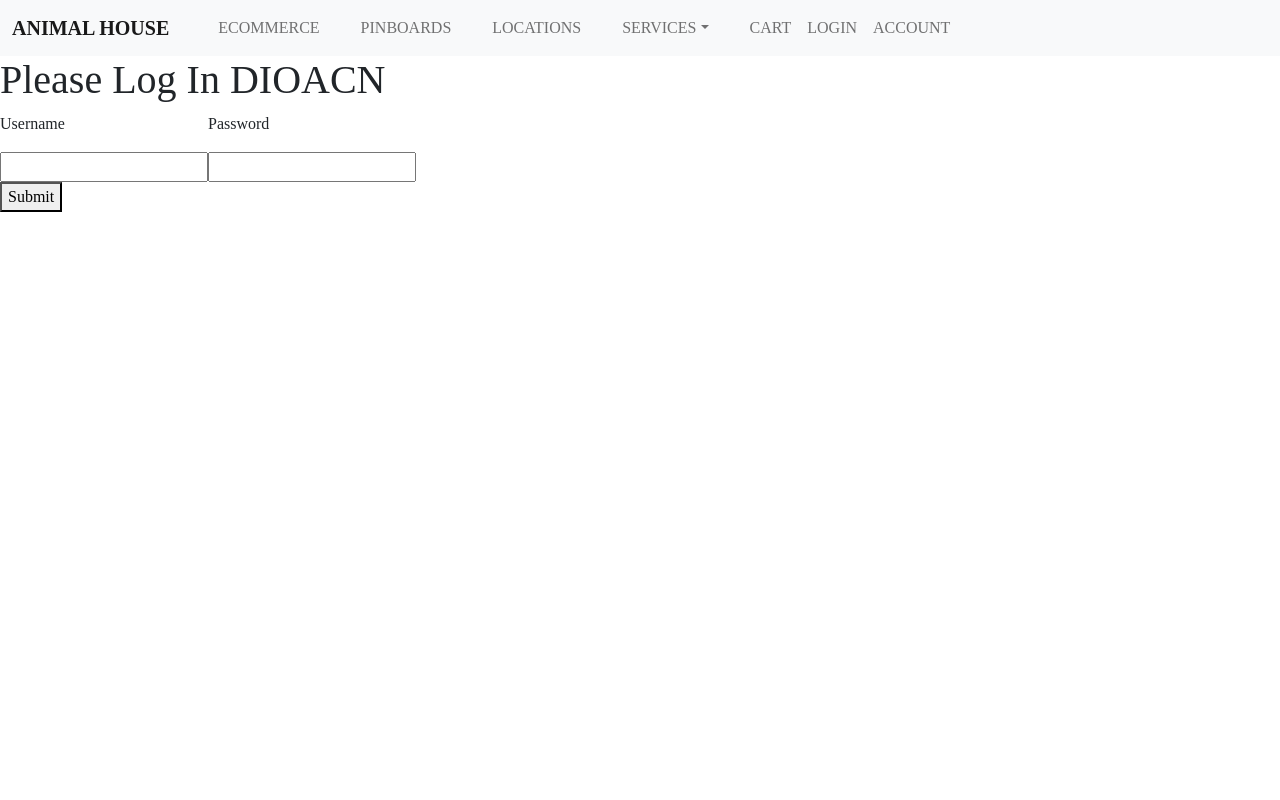
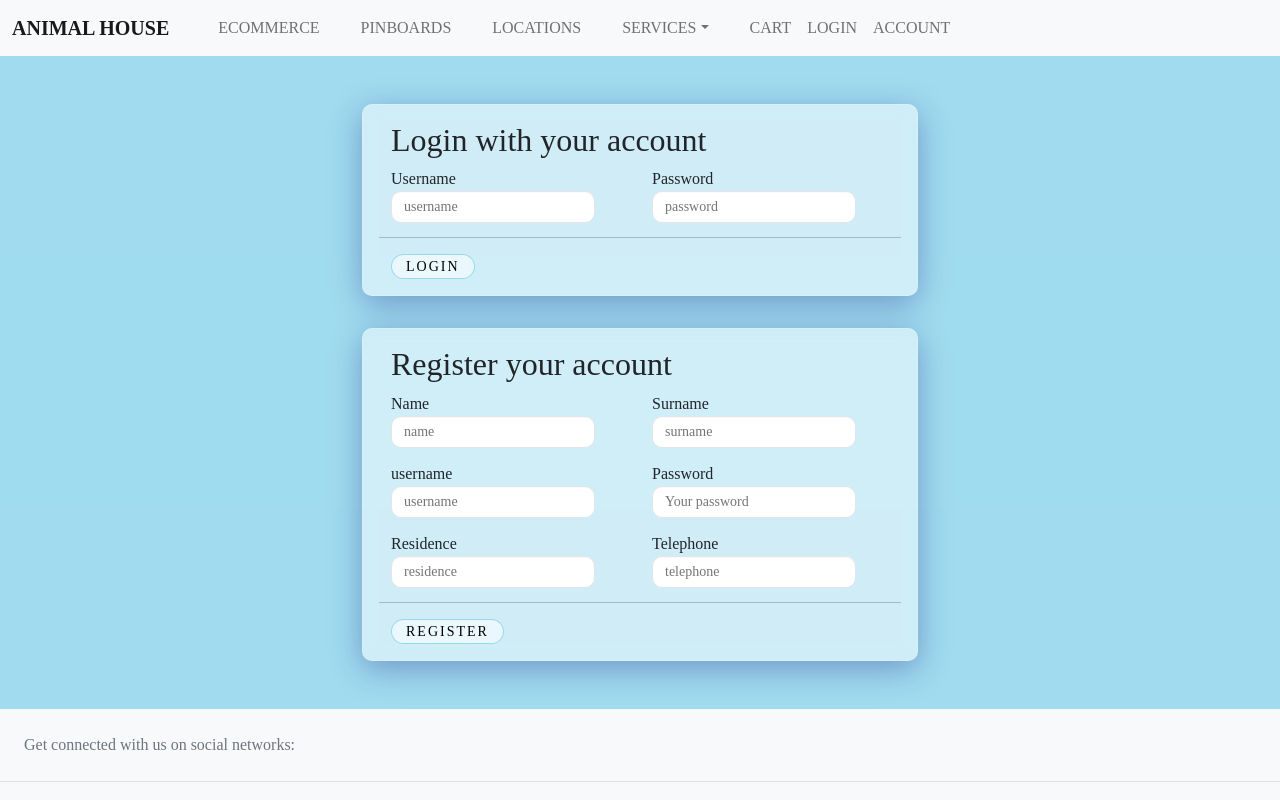
Before and after one commit to ireneburri/AnimalHouse, a React (Create React App) app in the folder front/: page /login in a window 1280 px wide. Shown: the top 800 px of the page. Built offline with nearby package versions, Linux system fonts and the light colour scheme; a web font is replaced by a local one.

Commit message:
registrazione

```diff
--- a/front/src/components/Card/animalCard.jsx
+++ b/front/src/components/Card/animalCard.jsx
@@ -1,29 +1,60 @@
+import axios from 'axios';
 import React, { Component } from 'react';
+import styled from 'styled-components';
 import dogimg from '../../img/dog.jpg'
 
+const MyButton = styled.button`
+    display: inline-block;
+    border: 0;
+    text-decoration: none;
+    border-radius: 12px;
+    background-color: rgba(97, 196, 229, 0.5);
+    border: 1px solid rgba(255,255,255,0.1);
+    backdrop-filter: blur(30px);
+    color: black;
+    font-size: 12px;
+    cursor: pointer;
+    text-transform: uppercase;
+    &:hover{
+        background-color: rgba(97, 196, 229, 0.6);
+    }
+`
 
-class AnimalCard extends Component {
+function AnimalCard (props){
 
-    render() {
+        function deleteAnimal(){
+            axios.delete(`http://site212224.tw.cs.unibo.it/animal/${props.id}`
+            ).then(res => {
+                console.log(res)
+                window.location.reload(false);
+            })
+        }
+
         return (
-            <div className="min-h-screen w-full bg-gray-300" style={{ margin: "1em", width: "90%"}}>
+            <div className="min-h-screen w-full bg-gray-300" style={{ margin: "1em", width: "90%" }}>
                 <div className="max-w-screen-md mx-auto px-10 pt-20">
-                    <div className="bg-white md:h-48 rounded-lg shadow-md flex flex-wrap flex-col-reverse md:flex-col" style={{display: "flex"}}>
-                        <div className="col-lg-6" style={{padding: '2em'}}>
-                            <h5>{this.props.name}</h5>
-                            <div> Breed: {this.props.breed} </div>
-                            <div> Sex: {this.props.sex} </div>
-                            <div> Age: {this.props.age} </div>
+                    <div className="bg-white md:h-48 rounded-lg shadow-md flex flex-wrap flex-col-reverse md:flex-col" style={{ display: "flex" }}>
+
+                        <div className="col-lg-6" style={{ padding: '2em' }}>
+                            <h5>{props.name}</h5>
+                            <div> Breed: {props.breed} </div>
+                            <div> Sex: {props.sex} </div>
+                            <div> Age: {props.age} </div>
                         </div>
-                        <div className="col-lg-6" style={{alignItems: "flex-end"}}>
+
+                        <div className="col-lg-5" style={{ alignItems: "flex-end" }}>
                             <img src={dogimg} className="card-img-top" alt="..." />
+                        </div>
+
+                        <div className="col-lg-1" style={{marginTop: '0.5em'}}>
+                            <MyButton onClick={() => deleteAnimal()}> X </MyButton>
                         </div>
                     </div>
 
                 </div>
+
             </div>
         );
-    }
 }
 
 export default AnimalCard;
--- /dev/null
+++ b/front/src/components/Login/login.jsx
@@ -0,0 +1,213 @@
+import React, { useState } from 'react';
+import { useLocation, useNavigate, Navigate } from 'react-router-dom';
+import axios from 'axios';
+import styled from 'styled-components';
+
+const Container = styled.div`
+	box-sizing: border-box;
+	display: flex;
+    justify-content: center;
+    align-items: center;
+    background-color: rgba(97, 196, 229, 0.6);
+    padding: 2em;
+    @media (min-width: 1024px) {
+        padding-left: 6em;
+        padding-right: 6em;
+}
+`
+
+const Form = styled.form`
+    justify-content: center;
+    background: rgba( 255, 255, 255, 0.5 );
+    box-shadow: 0 8px 32px 0 rgba( 31, 38, 135, 0.37 );
+    backdrop-filter: blur( 8.5px );
+    -webkit-backdrop-filter: blur( 8.5px );
+    border-radius: 10px;
+    border: 1px solid rgba( 255, 255, 255, 0.18 );
+    margin: 1em;
+    padding: 1em;
+`
+
+const Input = styled.input`
+    padding: 5px 12px;
+    font-size: 14px;
+    line-height: 20px;
+    color: #24292e;
+    vertical-align: middle;
+    background-color: #ffffff;
+    background-repeat: no-repeat;
+    background-position: right 8px center;
+    border: 1px solid #e1e4e8;
+    border-radius: 10px;
+    outline: none;
+    box-shadow: rgba(225, 228, 232, 0.2) 0px 1px 0px 0px inset;
+    :focus{
+        border-color: rgba(97, 196, 229, 0.6);
+        outline: none;
+        box-shadow: rgba(3, 102, 214, 0.3) 0px 0px 0px 3px;
+    }
+`
+const Button = styled.button`
+    display: inline-block;
+    padding-left: 1em;
+    padding-right: 1em;
+    border: 0;
+    text-decoration: none;
+    border-radius: 15px;
+    background-color: rgba(255, 255, 255, 0.5);
+    border: 1px solid  rgba(97, 196, 229, 0.6);
+    backdrop-filter: blur(30px);
+    color: black;
+    font-size: 14px;
+    letter-spacing: 2px;
+    cursor: pointer;
+    text-transform: uppercase;
+    &:hover{
+        background-color: rgba(97, 196, 229, 0.6);
+    }
+`
+
+
+
+function Login() {
+    const navigate = useNavigate();
+    const location = useLocation();
+
+    const [username, setUserName] = useState();
+    const [password, setPassword] = useState();
+    const [error, setError] = useState();
+
+    const [nameReg, setnameReg] = useState();
+    const [surnameReg, setsurnameReg] = useState();
+    const [usernameReg, setusernameReg] = useState();
+    const [passwordReg, setpasswordReg] = useState();
+    const [residenceReg, setresidenceReg] = useState();
+    const [telephoneReg, settelephoneReg] = useState();
+
+
+    const credLoginIn = {
+        username: username,
+        password: password
+    };
+
+    const credRegistration = {
+        name: nameReg,
+        surname: surnameReg,
+        username: usernameReg,
+        password: passwordReg,
+        residence: residenceReg,
+        telephone: telephoneReg
+    };
+
+    async function handleLogIn(e) {
+        e.preventDefault();
+        axios.post('https://site212224.tw.cs.unibo.it/auth/login/user', {
+            username: credLoginIn.username,
+            password: credLoginIn.password
+        })
+            .then((res) => {
+                console.log(res);
+                localStorage.setItem("username", credLoginIn.username)
+                localStorage.setItem("token", res.data.authority)
+
+                //permette di tornare nella pagina che ti ha reindireizzato alla pagina di login
+                if (location.state?.from) {
+                    navigate(location.state.from)
+                }
+                else {
+                    navigate('/account')
+                }
+            }, (err) => {
+                setError('Invalid Username or Password')
+            });
+    }
+
+    async function hangleRegistration(e){
+        e.preventDefault()
+        axios.post('http://site212224.tw.cs.unibo.it/user/', {
+            name: credRegistration.name,
+            surname: credRegistration.surname,
+            username: credRegistration.username,
+            password: credRegistration.password,
+            tel: credRegistration.telephone,
+            residence: credRegistration.residence
+        }).then(res => {
+            console.log(res)
+        })
+    }
+
+
+    return (
+        <Container className=" d-flex row" >
+            <Form action="#" className="login active col-lg-6 row" onSubmit={handleLogIn}>
+                <h2 className="title">Login with your account</h2>
+                <div className="form-group col-md-6" style={{ marginBottom: '14px' }}>
+                    <label htmlFor="username">Username</label>
+                    <div className="input-group">
+                        <Input type="text" id="username" placeholder="username" onChange={e => setUserName(e.target.value)}/>
+                    </div>
+                </div>
+                <div className="form-group col-md-6">
+                    <label htmlFor="password">Password</label>
+                    <div className="input-group">
+                        <Input type="password" id="password" placeholder="password" onChange={e => setPassword(e.target.value)}/>
+                    </div>
+                </div>
+                <hr />
+                <div>
+                    <Button type="submit" className="btn-submit">Login</Button>
+                </div>
+
+                {error?<div>{error}</div>:null}
+            </Form>
+
+            <Form action="#" className="register col-lg-6 row" onSubmit={hangleRegistration}>
+                <h2 className="title">Register your account</h2>
+                <div className="form-group col-md-6" style={{ marginBottom: '14px' }}>
+                    <label htmlFor="name">Name</label>
+                    <div className="input-group">
+                        <Input type="text" id="name" placeholder="name" onChange={e => setnameReg(e.target.value)}/>
+                    </div>
+                </div>
+                <div className="form-group col-md-6">
+                    <label htmlFor="surname">Surname</label>
+                    <div className="input-group">
+                        <Input type="text" id="surname" placeholder="surname" onChange={e => setsurnameReg(e.target.value)}/>
+                    </div>
+                </div>
+                <div className="form-group col-md-6" style={{ marginBottom: '14px' }}>
+                    <label htmlFor="username">username</label>
+                    <div className="input-group">
+                        <Input type="text" id="username" placeholder="username" onChange={e => setusernameReg(e.target.value)}/>
+                    </div>
+                </div>
+                <div className="form-group col-md-6">
+                    <label htmlFor="password">Password</label>
+                    <div className="input-group">
+                        <Input type="password" pattern=".{8,}" id="password" placeholder="Your password" onChange={e => setpasswordReg(e.target.value)}/>
+                    </div>
+                </div>
+                <div className="form-group col-md-6" style={{ marginBottom: '14px' }}>
+                    <label htmlFor="residence">Residence</label>
+                    <div className="input-group">
+                        <Input type="text" id="residence" placeholder="residence" onChange={e => setresidenceReg(e.target.value)}/>
+                    </div>
+                </div>
+                <div className="form-group col-md-6">
+                    <label htmlFor="telephone">Telephone</label>
+                    <div className="input-group">
+                        <Input type="text" id="telehone" placeholder="telephone" onChange={e => settelephoneReg(e.target.value)}/>
+                    </div>
+                </div>
+                <hr />
+                <div>
+                    <Button type="submit" className="btn-submit">Register</Button>
+                </div>
+            </Form>
+        </Container>
+
+
+    );
+}
+
+export default Login;
--- a/front/src/pages/Login.jsx
+++ b/front/src/pages/Login.jsx
@@ -1,9 +1,10 @@
-import React, { useState, useContext, useEffect } from 'react';
+import React, { useState, useEffect } from 'react';
 import Navbar from '../components/Navbar/navbar';
-// import { UserContext } from '../UserContext';
 import axios from 'axios';
 import { useLocation, useNavigate, Navigate } from 'react-router-dom';
 import ProfilePage from './ProfilePage';
+import LoginForm from '../components/Login/login';
+import Footer from '../components/Footer/footer';
 
 export default function Login() {
     const navigate = useNavigate();
@@ -12,7 +13,7 @@ export default function Login() {
     const [username, setUserName] = useState();
     const [password, setPassword] = useState();
     const [user, setUser] = useState()
-    const [error,setError]=useState();
+    const [error, setError] = useState();
 
     const cred = {
         username: username,
@@ -28,7 +29,7 @@ export default function Login() {
         }
     }, []);
 
-    async function handleSubmit (e) {
+    async function handleSubmit(e) {
         e.preventDefault();
         axios.post('https://site212224.tw.cs.unibo.it/auth/login/user', {
             username: cred.username,
@@ -44,7 +45,7 @@ export default function Login() {
                 if (location.state?.from) {
                     navigate(location.state.from)
                 }
-                else{
+                else {
                     navigate('/account')
                 }
             }, (err) => {
@@ -56,14 +57,16 @@ export default function Login() {
     if (user) {
         return <div>
             < ProfilePage />
-            </div>;
+        </div>;
     }
 
     // altrimenti viene mostrata la pagian di login
     return (
         <div>
             <Navbar />
-            <div className="login-wrapper">
+            <LoginForm />
+            <Footer />
+
                 <h1>Please Log In DIOACN</h1>
                 <form onSubmit={handleSubmit}>
                     <label>
@@ -80,6 +83,5 @@ export default function Login() {
                 </form>
                 {error?<div>{error}</div>:null}
             </div>
-        </div>
     )
 }
```
